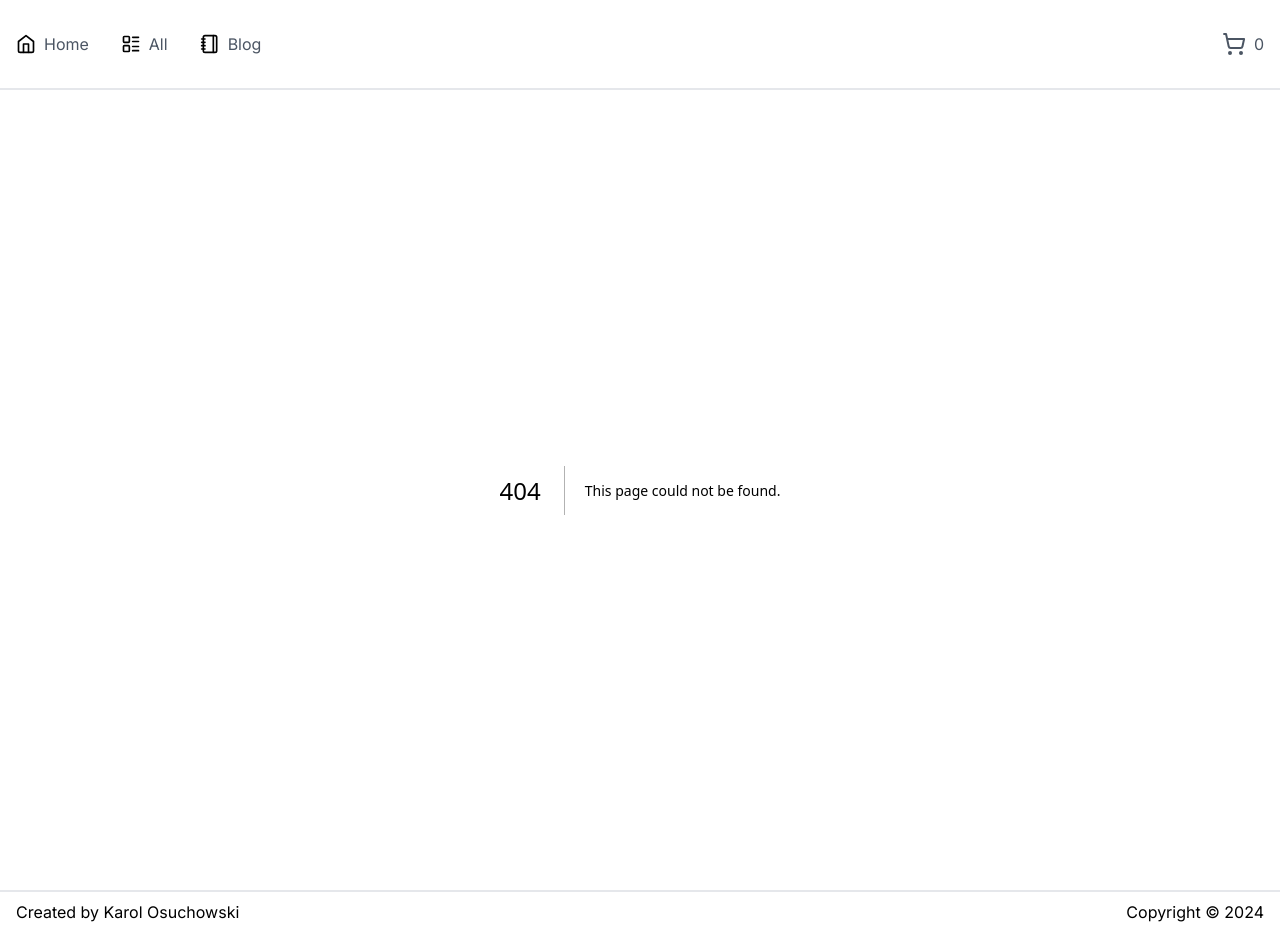
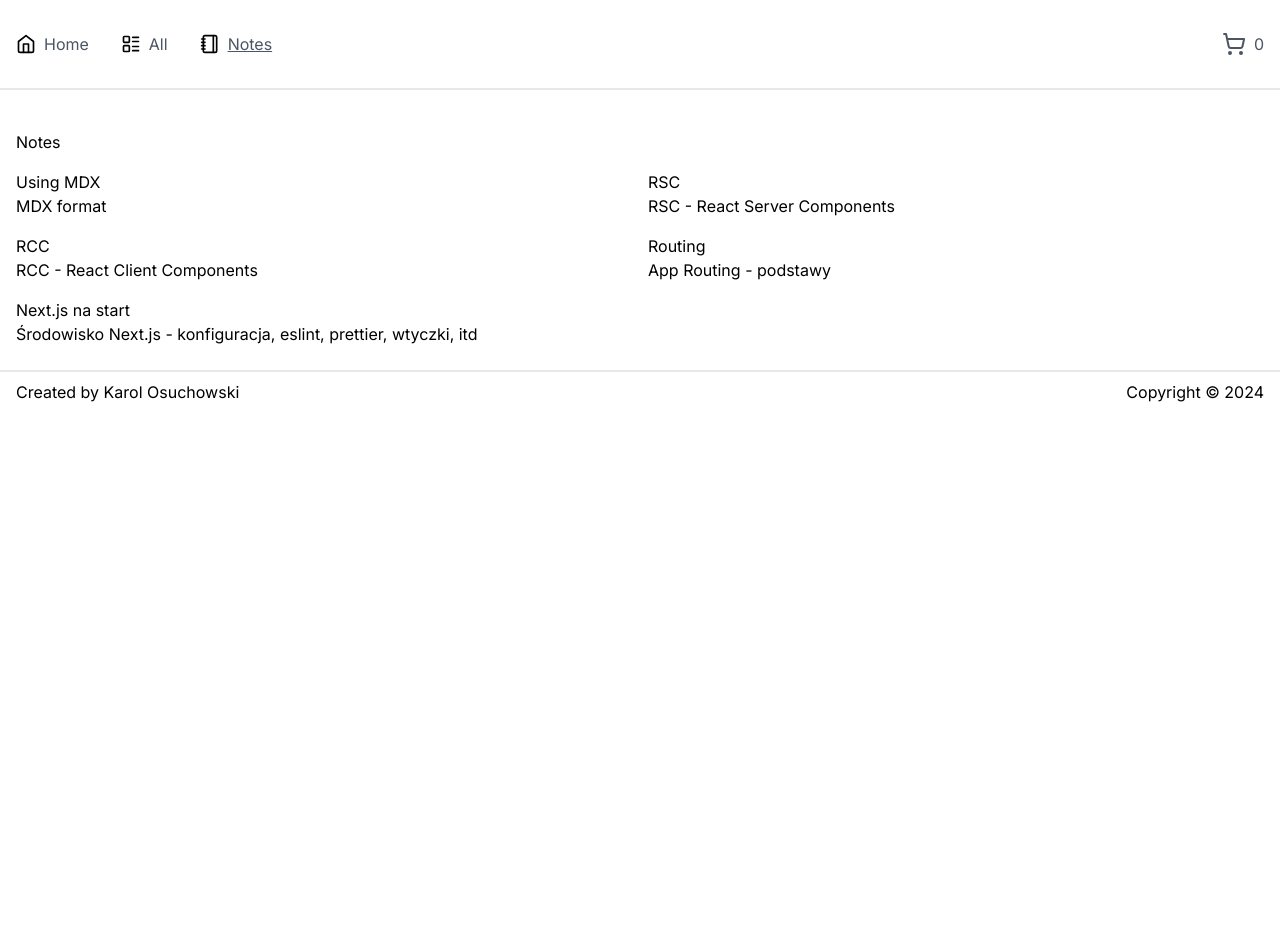
Before and after one commit to niemaco/nextjs-shop, a Next.js app: page /notes in a window 1280 px wide. Before the commit this address had no page. After the commit the page ends 800 px from the top, so only its background shows below. Built offline with nearby package versions, Linux system fonts and the light colour scheme.

Commit message:
Rename Blog to Notes

```diff
--- a/src/app/(static-page)/blog/page.tsx
+++ b/src/app/(static-page)/notes/page.tsx
@@ -3,30 +3,30 @@ import "server-only";
 
 import { ActiveLink } from "@/ui/atoms/ActiveLink";
 
-export default function BlogPage() {
+export default function NotesPage() {
 	return (
 		<div className="py-6">
-			<h1 className="py-4">BlogPage</h1>
+			<h1 className="py-4">Notes</h1>
 
 			<ul className="grid list-none grid-cols-2 gap-4">
 				<li className="">
-					<ActiveLink href="/blog/mdx">Using MDX</ActiveLink>
+					<ActiveLink href="/notes/mdx">Using MDX</ActiveLink>
 					<p>MDX format</p>
 				</li>
 				<li className="">
-					<ActiveLink href="/blog/rsc">RSC</ActiveLink>
+					<ActiveLink href="/notes/rsc">RSC</ActiveLink>
 					<p>RSC - React Server Components</p>
 				</li>
 				<li>
-					<ActiveLink href="/blog/rcc">RCC</ActiveLink>
+					<ActiveLink href="/notes/rcc">RCC</ActiveLink>
 					<p>RCC - React Client Components</p>
 				</li>
 				<li>
-					<ActiveLink href="/blog/app-routing">Routing</ActiveLink>
+					<ActiveLink href="/notes/app-routing">Routing</ActiveLink>
 					<p>App Routing - podstawy</p>
 				</li>
 				<li>
-					<ActiveLink href="/blog/next-js">Next.js na start</ActiveLink>
+					<ActiveLink href="/notes/next-js">Next.js na start</ActiveLink>
 					<p>Środowisko Next.js - konfiguracja, eslint, prettier, wtyczki, itd </p>
 				</li>
 			</ul>
--- a/src/components/molecules/MainNav.tsx
+++ b/src/components/molecules/MainNav.tsx
@@ -24,6 +24,8 @@ const navLinks: NavLink[] = [
 	{
 		children: "Blog",
 		href: "/blog",
+		children: "Notes",
+		href: "/notes",
 		icon: "notebook",
 	},
 ];
```
Also changed, not shown: src/app/(static-page)/notes/[filename]/app-routing.mdx (renamed from src/app/(static-page)/blog/[filename]/app-routing.mdx), src/app/(static-page)/notes/[filename]/codegen.mdx (renamed from src/app/(static-page)/blog/[filename]/codegen.mdx), src/app/(static-page)/notes/[filename]/grapql.mdx (renamed from src/app/(static-page)/blog/[filename]/grapql.mdx), src/app/(static-page)/notes/[filename]/icons.mdx (renamed from src/app/(static-page)/blog/[filename]/icons.mdx), src/app/(static-page)/notes/[filename]/mdx.mdx (renamed from src/app/(static-page)/blog/[filename]/mdx.mdx), src/app/(static-page)/notes/[filename]/next-js.mdx (renamed from src/app/(static-page)/blog/[filename]/next-js.mdx), src/app/(static-page)/notes/[filename]/page.tsx (renamed from src/app/(static-page)/blog/[filename]/page.tsx), src/app/(static-page)/notes/[filename]/questions.mdx (renamed from src/app/(static-page)/blog/[filename]/questions.mdx), src/app/(static-page)/notes/[filename]/rcc.mdx (renamed from src/app/(static-page)/blog/[filename]/rcc.mdx), src/app/(static-page)/notes/[filename]/rsc.mdx (renamed from src/app/(static-page)/blog/[filename]/rsc.mdx).
